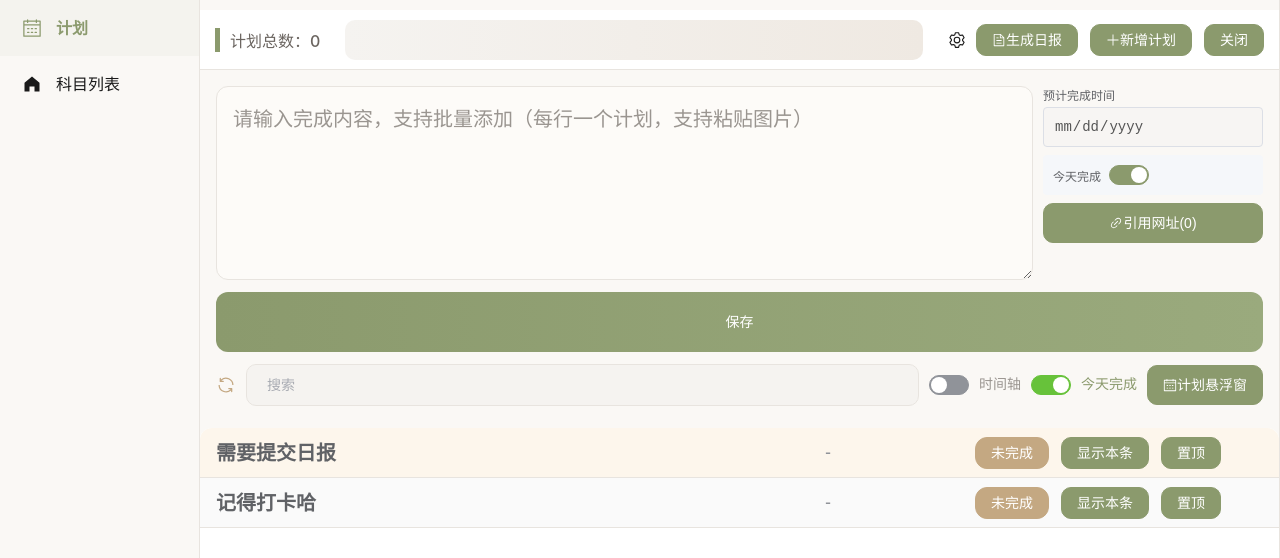
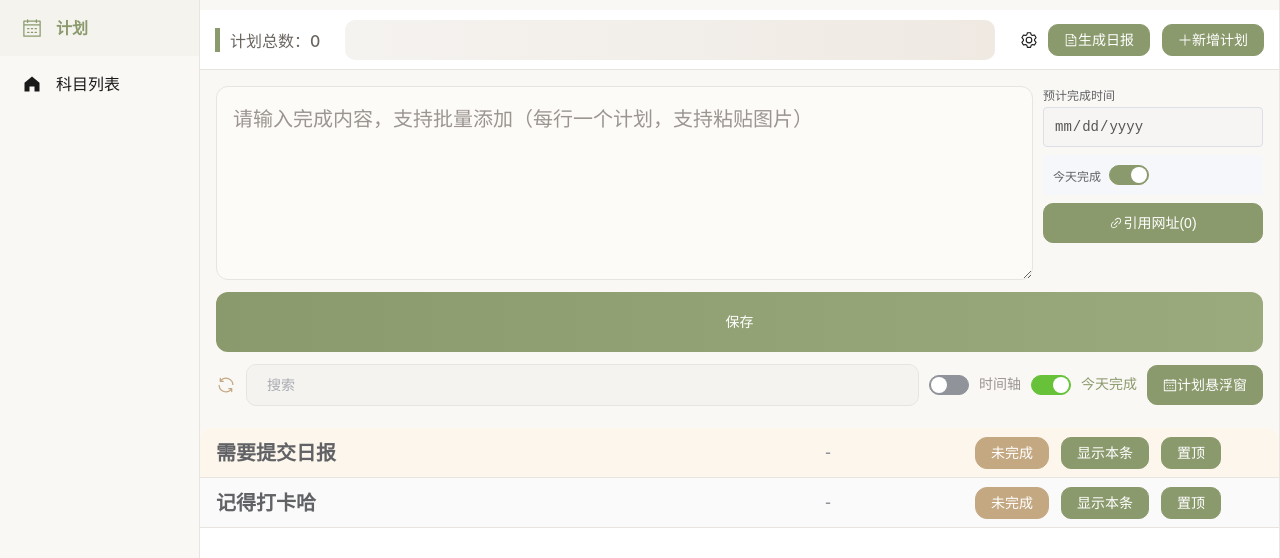
Before and after one commit to qrxylxc2019/electron-vue-app, a Vue app: page /#/plan in a window 1280 px wide. Shown: the top 558 px of the page. Built offline with nearby package versions, Linux system fonts and the light colour scheme.

Commit message:
refactor: 移除 Plan.vue 中的关闭按钮

```diff
--- a/src/renderer/src/views/Plan/Plan.vue
+++ b/src/renderer/src/views/Plan/Plan.vue
@@ -50,13 +50,6 @@
             <el-button style="display:none" type="primary" @click="aiOptimizePlan" :disabled="aiOptimizing">
               <el-icon :class="{ 'is-loading': aiOptimizing }"><Refresh /></el-icon>
               {{ aiOptimizing ? '优化中...' : 'AI优化' }}
-            </el-button>
-            <el-button
-              type="primary"
-              @click="$emit('close')"
-              title="关闭"
-            >
-              关闭
             </el-button>
           </div>
         </div>
```
